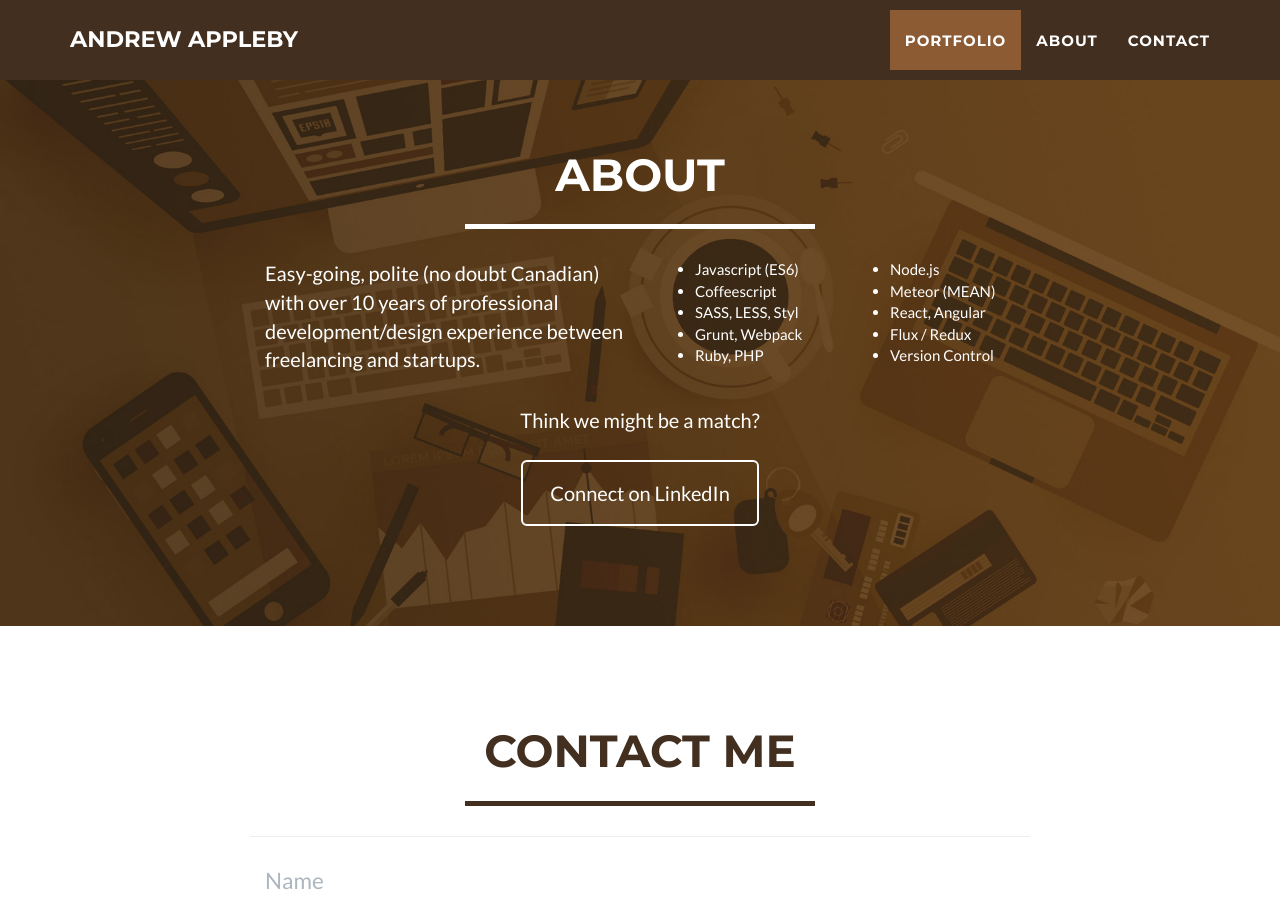
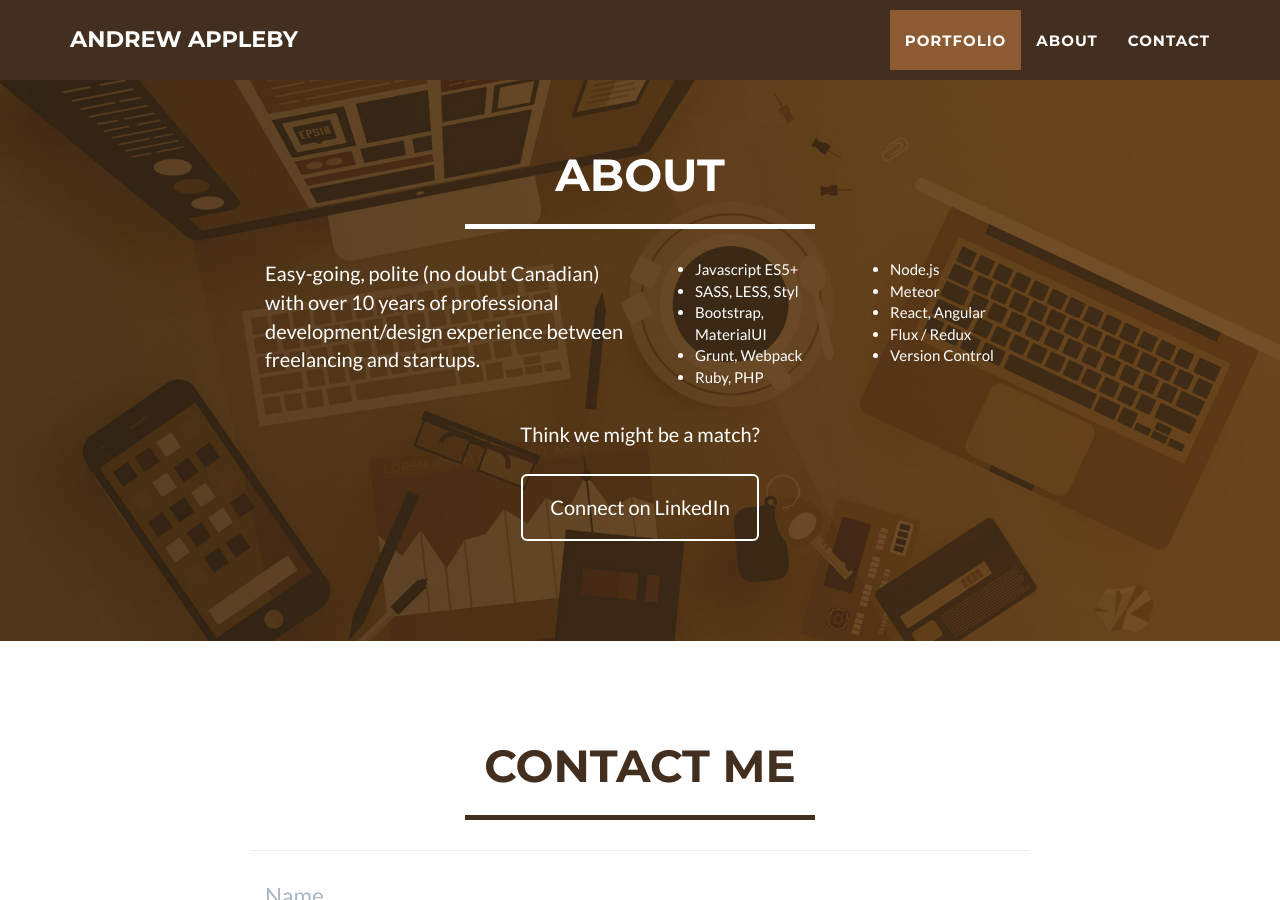
Before and after one commit to applebya/applebya.github.io, a Jekyll site: the page built from index.html, in a window 1280 px wide and 900 px high, scrolled down 1684 px. Built offline with Jekyll 4.4.1, drawn with Linux system fonts in a browser that asks for light colours.

```diff
--- a/_includes/about.html
+++ b/_includes/about.html
@@ -18,9 +18,9 @@
 									<div class="row">
 											<div class="col-lg-6">
 												<ul>
-	                          <li>Javascript (ES6)</li>
-	                          <li>Coffeescript</li>
+													<li>Javascript ES5+</li>
 													<li>SASS, LESS, Styl</li>
+													<li>Bootstrap, MaterialUI</li>
 													<li>Grunt, Webpack</li>
 													<li>Ruby, PHP</li>
 												</ul>
@@ -28,7 +28,7 @@
 											<div class="col-lg-6">
 												<ul>
 													<li>Node.js</li>
-                      		<li>Meteor (MEAN)</li>
+													<li>Meteor</li>
 													<li>React, Angular</li>
 													<li>Flux / Redux</li>
 													<li>Version Control</li>
```
Also changed, not shown: other parts of _includes/about.html (+1 -1 lines). Lines whose indentation alone changed are shown as unchanged.
